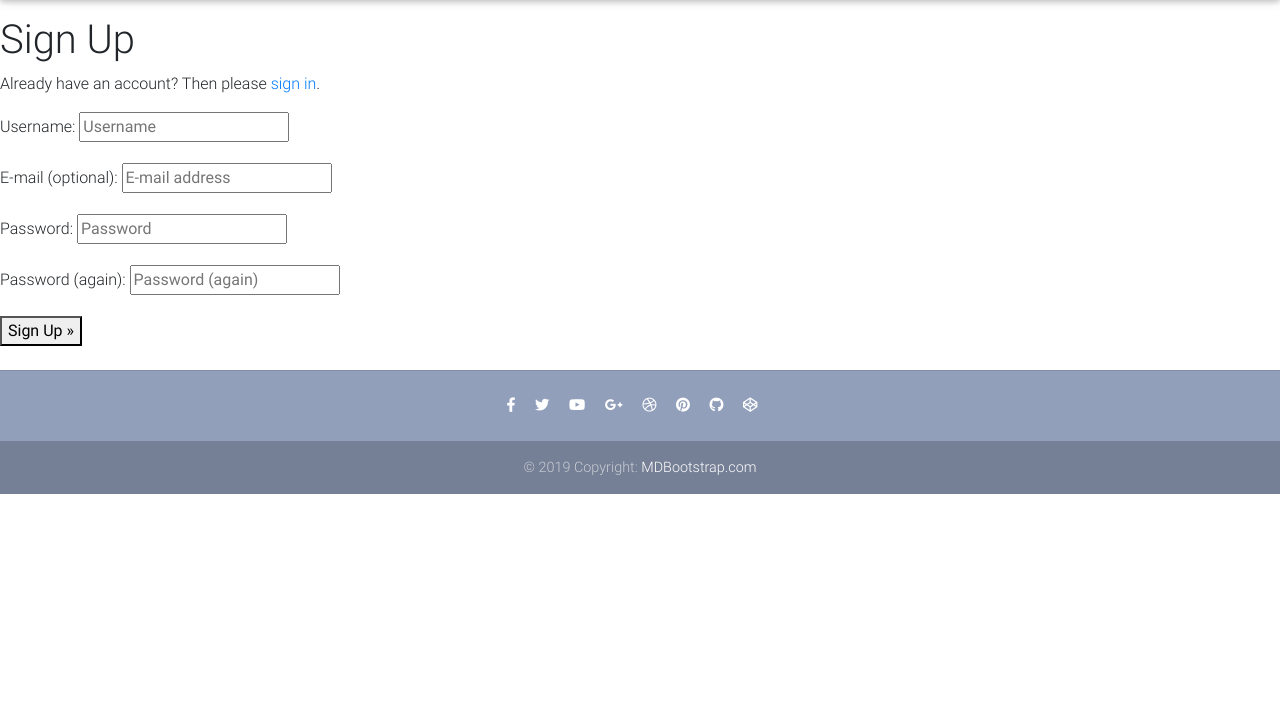
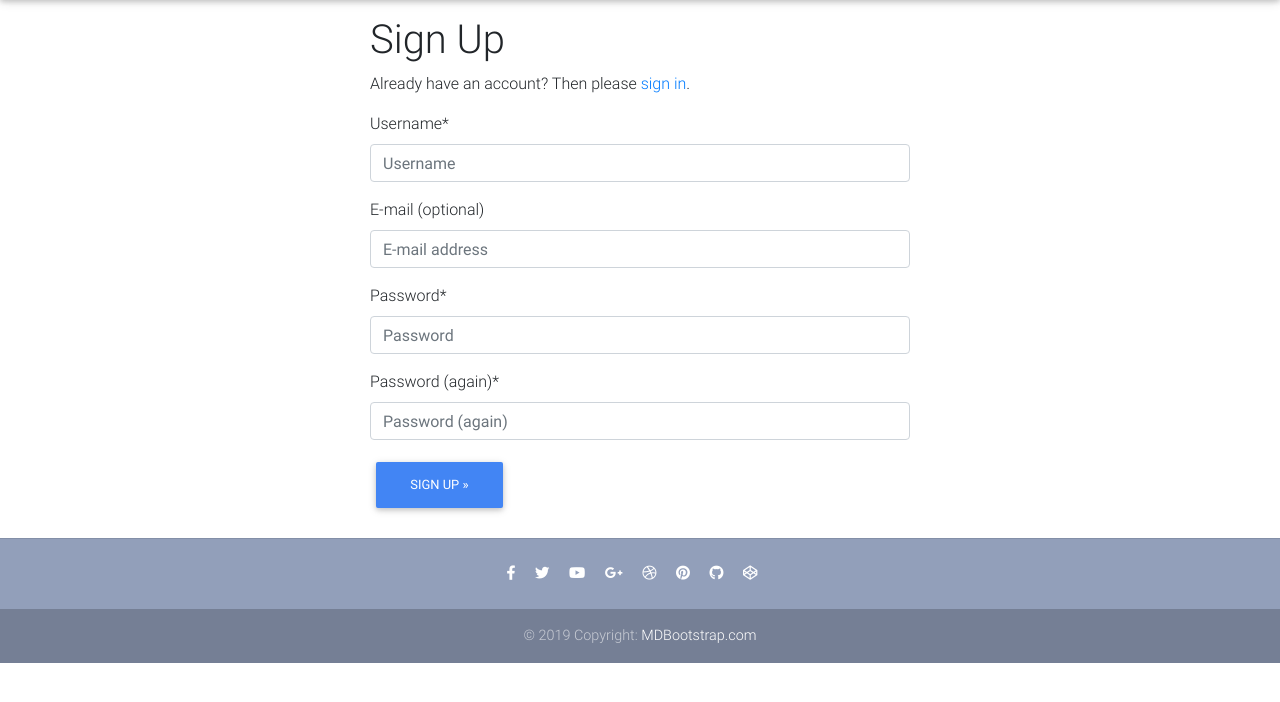
Before and after one commit to BeautifulWorld8201/django-ecommerce, a Django app: page /accounts/signup/ in a window 1280 px wide. Shown: the part 56-758 px from the top of the page. Run offline with Django 3.2, Linux system fonts and the light colour scheme; some libraries are stand-ins or nearby versions.

Commit message:
Fix auth templates UI

```diff
--- a/templates/account/signup.html
+++ b/templates/account/signup.html
@@ -1,21 +1,28 @@
 {% extends "account/base.html" %}
-
 {% load i18n %}
+{% load crispy_forms_tags %}
 
 {% block head_title %}{% trans "Signup" %}{% endblock %}
 
 {% block content %}
+  <main>
+    <div class="container">
+      <section class="mb-4">
+        <div class="row wow fadeIn">
+          <div class='col-6 offset-3'>
             <h1>{% trans "Sign Up" %}</h1>
-
             <p>{% blocktrans %}Already have an account? Then please <a href="{{ login_url }}">sign in</a>.{% endblocktrans %}</p>
-
             <form class="signup" id="signup_form" method="post" action="{% url 'account_signup' %}">
               {% csrf_token %}
-  {{ form.as_p }}
+              {{ form|crispy }}
               {% if redirect_field_value %}
               <input type="hidden" name="{{ redirect_field_name }}" value="{{ redirect_field_value }}" />
               {% endif %}
-  <button type="submit">{% trans "Sign Up" %} &raquo;</button>
+              <button class='btn btn-primary' type="submit">{% trans "Sign Up" %} &raquo;</button>
             </form>
-
+          </div>
+        </div>
+      </section>
+    </div>
+  </main>
 {% endblock %}
```
Also changed, not shown: templates/account/logout.html (+11 -6 lines), db.sqlite3. Lines whose indentation alone changed are shown as unchanged.
